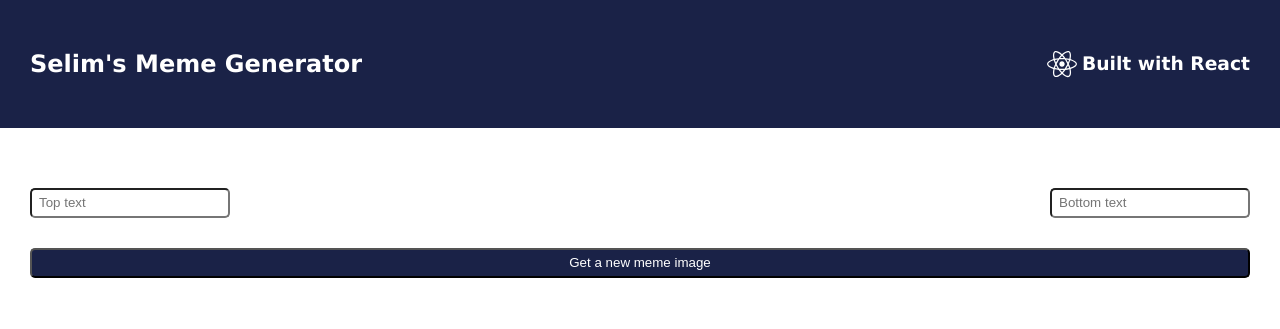
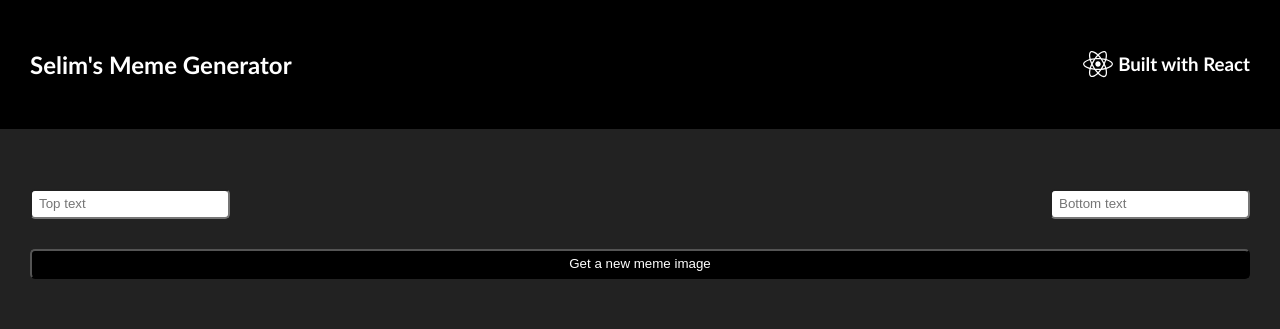
Before and after one commit to selimyay00/meme-generator, a React (Vite) app: page / in a window 1280 px wide. Shown: the top 329 px of the page. Built offline with nearby package versions, Linux system fonts and the light colour scheme; no server answers.

Commit message:
optimized and completed the meme generator

```diff
--- a/components/Meme.jsx
+++ b/components/Meme.jsx
@@ -73,8 +73,8 @@ function Meme() {
             </div>
             <div className="meme" style={{ position: 'relative' }}>
                 <img src={meme.imageUrl} alt="meme_image" />
-                <h2 className="top-text" style={{ position: 'absolute', top: '10px', left: '50%', transform: 'translateX(-50%)', color: 'white' }}>{meme.topText}</h2>
-                <h2 className="bottom-text" style={{ position: 'absolute', bottom: '10px', left: '50%', transform: 'translateX(-50%)', color: 'white' }}>{meme.bottomText}</h2>
+                <h2 className="top-text" style={{ position: 'absolute', top: '10px', left: '50%', transform: 'translateX(-50%)', color: 'white', backgroundColor: 'black' }}>{meme.topText}</h2>
+                <h2 className="bottom-text" style={{ position: 'absolute', bottom: '10px', left: '50%', transform: 'translateX(-50%)', color: 'white', backgroundColor: 'black' }}>{meme.bottomText}</h2>
             </div>
         </main>
     )
--- a/src/index.css
+++ b/src/index.css
@@ -4,7 +4,8 @@
 
 body {
   margin: 0;
-  font-family: Verdana, Geneva, Tahoma, sans-serif;
+  font-family:'Gill Sans', 'Gill Sans MT', Calibri, 'Trebuchet MS', sans-serif;
+  background-color: #222222;
 }
 
 .header {
@@ -12,7 +13,7 @@ body {
   align-items: center;
   justify-content: space-between;
   padding: 30px;
-  background-color: #1a2247;
+  background-color: black;
   color: white;
 }
 
@@ -44,7 +45,7 @@ body {
 button {
   height: 30px;
   border-radius: 5px;
-  background-color: #1a2247;
+  background-color: black;
   color: #fff;
 }
 
```
